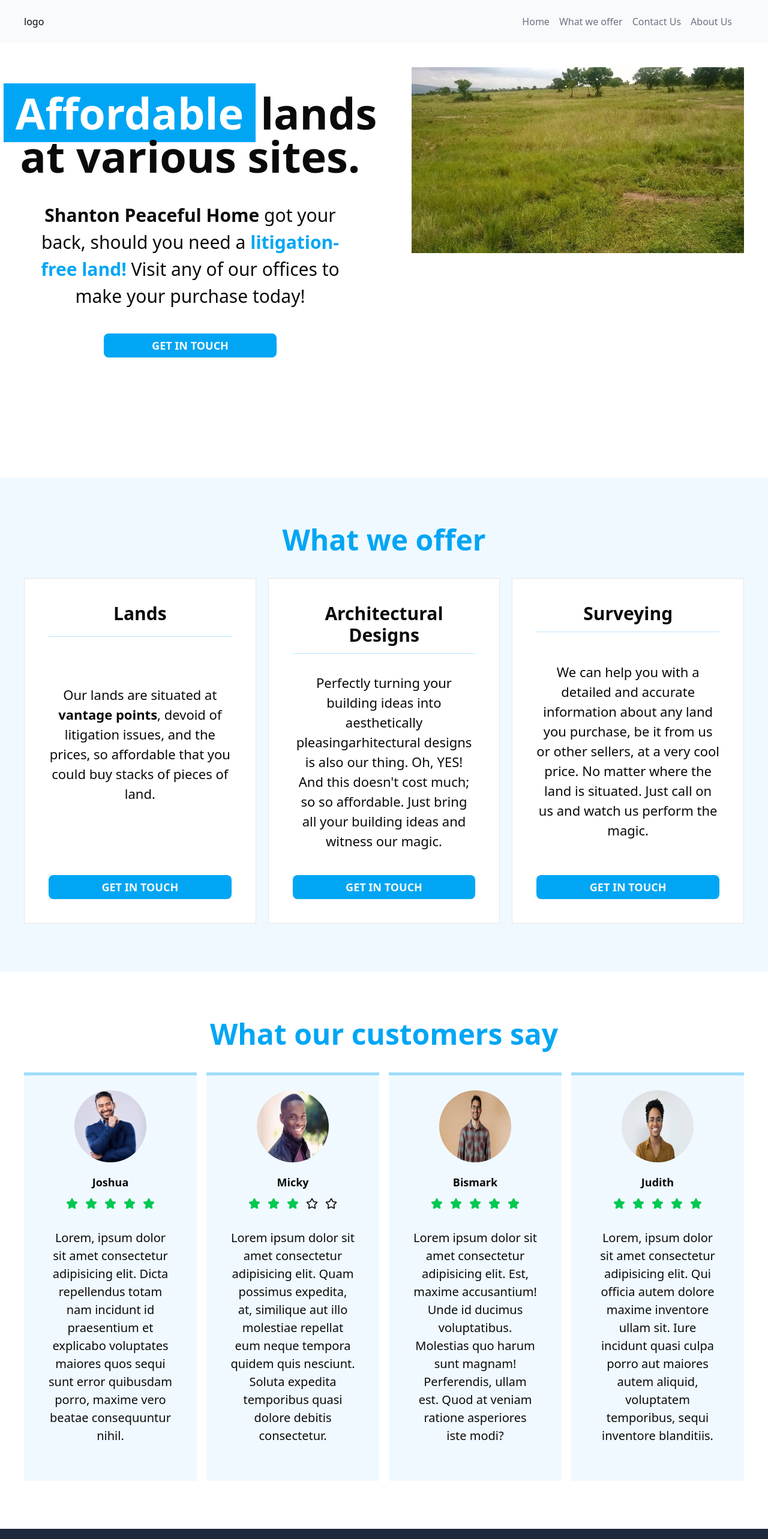
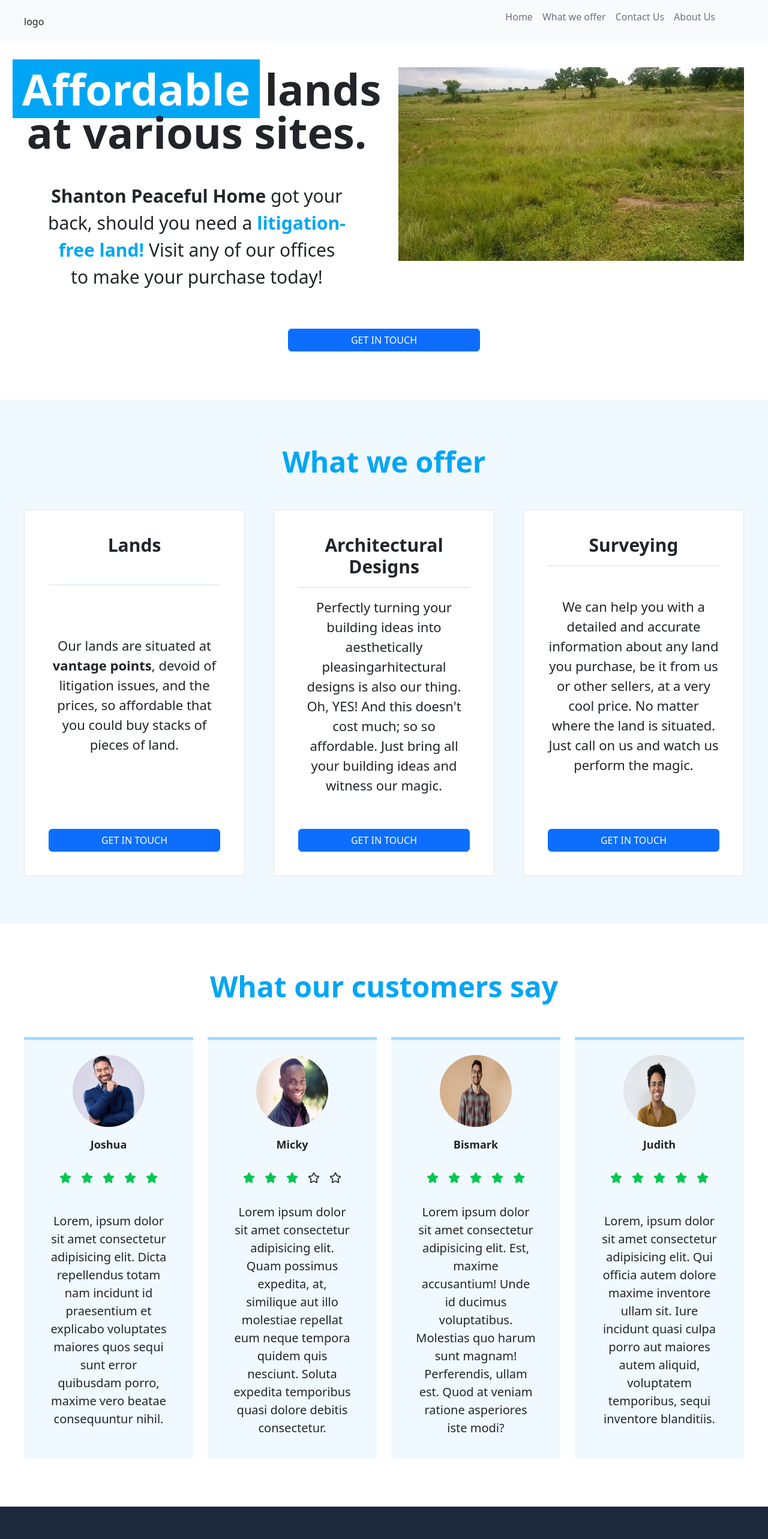
Before and after one commit to niiboye-laryea/affordable_landsites, a React (Vite) app: page / in a window 1280 px wide. Shown: the top 2566 px of the page at 60% size. Built offline with nearby package versions, Linux system fonts and the light colour scheme.

Commit message:
Addition of Boostrap

```diff
--- a/package.json
+++ b/package.json
@@ -12,11 +12,13 @@
   "dependencies": {
     "@radix-ui/react-slot": "^1.1.2",
     "@tailwindcss/vite": "^4.0.12",
+    "bootstrap": "^5.3.3",
     "class-variance-authority": "^0.7.1",
     "clsx": "^2.1.1",
     "framer-motion": "^12.4.11",
     "lucide-react": "^0.479.0",
     "react": "^19.0.0",
+    "react-bootstrap": "^2.10.9",
     "react-dom": "^19.0.0",
     "react-icons": "^5.5.0",
     "tailwind-merge": "^3.0.2",
--- a/src/components/App.jsx
+++ b/src/components/App.jsx
@@ -1,5 +1,6 @@
 import { Landing, Navbar, OurServices, Testimonials } from "../components"
 import Contacts from "./Contacts"
+import 'bootstrap/dist/css/bootstrap.min.css';
 
 let App = () => {
     return (<>
--- a/src/components/Landing.jsx
+++ b/src/components/Landing.jsx
@@ -1,28 +1,27 @@
-import { Button } from "./ui/button"
+import { Button } from "react-bootstrap"
 
 var Landing = () => {
     return (<>
-        <div className="h-auto w-full pb-20">
-            <div className="grid grid-cols-1 lg:grid-cols-1 xl:grid-cols-2 gap-3 text-center py-10">
-                <div className="flex flex-col items-center text-center w-full p-10">
-                    <p className="w-fit font-bold text-grey-900 text-5xl md:text-6xl lg:text-7xl">
-                        <span className="bg-sky-500 text-white px-5 mr-2">Affordable</span>
+        <div className="h-auto w-full pb-10">
+            <div className="grid grid-cols-1 lg:grid-cols-2 gap-5 text-center py-10 px-10">
+                <div className="flex flex-col items-center text-center w-full px-10">
+                    <p className="w-fit font-bold text-grey-900 text-5xl md:text-6xl lg:text-7xl mb-5">
+                        <span className="bg-sky-500 text-white px-3 mr-2">Affordable</span>
                         lands at various sites.
                     </p>
-                    <p className="mt-10 text-[22px] md:lg:xl:text-[30px]">
+                    <p className="text-[22px] md:lg:xl:text-[30px]">
                         <span className="font-bold">Shanton Peaceful Home</span> got your back, should you need a
                         <span className="text-sky-500 font-bold"> litigation-free land! </span> Visit any of our
                         offices to make your purchase today!
                     </p>
-
-                    <section className="mt-10 mb-10">
-                        <p>
-                            <Button size="lg" className="bg-sky-500 w-full font-bold text-[15px] px-20 md:text-[18px] lg:text-[18px] xl:text-[18px] cursor-pointer">GET IN TOUCH</Button>
-                        </p>
+                </div>
+                <div className="w-auto">
+                    <img src="/land_sites/land1.jpg" alt="site-1" className="mr-auto ml-auto" />
+                </div>
+                <div className="w-full lg:col-span-2">
+                    <section className="w-full">
+                        <Button size="md" variant="primary" className="bg-sky-500 w-full md:w-80 font-bold text-[15px] px-20 md:text-[18px] lg:text-[18px] xl:text-[18px] cursor-pointer">GET IN TOUCH</Button>
                     </section>
-                </div>
-                <div className="w-auto px-10">
-                    <img src="/land_sites/land1.jpg" alt="site-1" className="mr-auto ml-auto" />
                 </div>
             </div>
         </div>
--- a/src/components/OurServices.jsx
+++ b/src/components/OurServices.jsx
@@ -1,4 +1,5 @@
-import { Button } from "./ui/button"
+import { Button } from "react-bootstrap"
+
 
 const OurServices = () => {
     return (<>
@@ -17,7 +18,7 @@
                     </div>
                     <div>
                         <section className="mt-10">
-                            <Button size="lg" className="bg-sky-500 font-bold w-full text-[15px] px-20 md:text-[18px] lg:text-[18px] xl:text-[18px] cursor-pointer">GET IN TOUCH</Button>
+                            <Button size="md" variant="primary" className="font-bold w-full text-[15px] px-20 md:text-[18px] lg:text-[18px] xl:text-[18px]">GET IN TOUCH</Button>
                         </section>
                     </div>
                 </div>
@@ -35,7 +36,7 @@
                     </div>
                     <div>
                         <section className="mt-10">
-                            <Button size="lg" className="bg-sky-500 font-bold w-full text-[15px] px-20 md:text-[18px] lg:text-[18px] xl:text-[18px] cursor-pointer">GET IN TOUCH</Button>
+                            <Button size="md" variant="primary" className="font-bold w-full text-[15px] px-20 md:text-[18px] lg:text-[18px] xl:text-[18px]">GET IN TOUCH</Button>
                         </section>
                     </div>
                 </div>
@@ -53,7 +54,7 @@
                     </div>
                     <div>
                         <section className="mt-10">
-                            <Button size="lg" className="bg-sky-500 font-bold w-full text-[15px] px-20 md:text-[18px] lg:text-[18px] xl:text-[18px] cursor-pointer">GET IN TOUCH</Button>
+                            <Button variant="primary" size="md" className="font-bold w-full text-[15px] px-20 md:text-[18px] lg:text-[18px] xl:text-[18px]">GET IN TOUCH</Button>
                         </section>
                     </div>
                 </div>
--- a/src/components/Testimonials.jsx
+++ b/src/components/Testimonials.jsx
@@ -3,12 +3,12 @@
 const Testimonials = () => {
     return (<>
         <div className="w-full pt-20 px-10 text-center">
-            <p className="font-bold text-5xl text-sky-500 mb-10">What our customers say</p>
-            <div className="grid grid-cols-1 md:grid-cols-2 lg:grid-cols-2 xl:grid-cols-4 gap-4 pb-20">
+            <p className="font-bold text-5xl text-sky-500">What our customers say</p>
+            <div className="grid grid-cols-1 md:grid-cols-2 lg:grid-cols-2 xl:grid-cols-4 gap-4 pb-20 mt-15">
                 <div className="testimonies grid grid-cols-1 text-center">
                     <div>
                         <img src="/profile_pictures/profile-1.jpg" alt="profile picture" className="profile" />
-                        <p className="mt-5 font-bold text-[18px]">Joshua</p>
+                        <p className="font-bold text-[18px] mt-3">Joshua</p>
                         <p className="flex flex-row justify-center gap-3 p-3 mr-auto ml-auto">
                             <Star className="w-5 h-5 text-green-500 fill-green-500" />
                             <Star className="w-5 h-5 text-green-500 fill-green-500" />
@@ -18,7 +18,7 @@
                         </p>
                     </div>
                     <div>
-                        <p className="px-10 pb-10 pt-5 text-[20px]">
+                        <p className="px-10 text-[20px]">
                             Lorem, ipsum dolor sit amet consectetur adipisicing elit. Dicta repellendus
                             totam nam incidunt id praesentium et explicabo voluptates maiores quos sequi
                             sunt error quibusdam porro, maxime vero beatae consequuntur nihil.
@@ -28,7 +28,7 @@
                 <div className="testimonies grid grid-cols-1 text-center">
                     <div>
                         <img src="/profile_pictures/profile-2.jpg" alt="profile picture" className="profile" />
-                        <p className="mt-5 font-bold text-[18px]">Micky</p>
+                        <p className="font-bold text-[18px] mt-3">Micky</p>
                         <p className="flex flex-row justify-center gap-3 p-3 mr-auto ml-auto">
                             <Star className="w-5 h-5 text-green-500 fill-green-500" />
                             <Star className="w-5 h-5 text-green-500 fill-green-500" />
@@ -38,7 +38,7 @@
                         </p>
                     </div>
                     <div>
-                        <p className="px-10 pb-10 pt-5 text-[20px]">
+                        <p className="px-10 text-[20px]">
                             Lorem ipsum dolor sit amet consectetur adipisicing elit. Quam possimus expedita,
                             at, similique aut illo molestiae repellat eum neque tempora quidem quis nesciunt.
                             Soluta expedita temporibus quasi dolore debitis consectetur.
@@ -48,7 +48,7 @@
                 <div className="testimonies grid grid-cols-1 text-center">
                     <div>
                         <img src="/profile_pictures/profile-3.jpg" alt="profile picture" className="profile" />
-                        <p className="mt-5 font-bold text-[18px]">Bismark</p>
+                        <p className="mt-3 font-bold text-[18px]">Bismark</p>
                         <p className="flex flex-row justify-center gap-3 p-3 mr-auto ml-auto">
                             <Star className="w-5 h-5 text-green-500 fill-green-500" />
                             <Star className="w-5 h-5 text-green-500 fill-green-500" />
@@ -58,7 +58,7 @@
                         </p>
                     </div>
                     <div>
-                        <p className="px-10 pb-10 pt-5 text-[20px]">
+                        <p className="px-10 text-[20px]">
                             Lorem ipsum dolor sit amet consectetur adipisicing elit. Est, maxime accusantium!
                             Unde id ducimus voluptatibus. Molestias quo harum sunt magnam! Perferendis, ullam est.
                             Quod at veniam ratione asperiores iste modi?
@@ -68,7 +68,7 @@
                 <div className="testimonies grid grid-cols-1 text-center">
                     <div>
                         <img src="/profile_pictures/profile-4.jpg" alt="profile picture" className="profile" />
-                        <p className="mt-5 font-bold text-[18px]">Judith</p>
+                        <p className="mt-3 font-bold text-[18px]">Judith</p>
                         <p className="flex flex-row justify-center gap-3 p-3 mr-auto ml-auto">
                             <Star className="w-5 h-5 text-green-500 fill-green-500" />
                             <Star className="w-5 h-5 text-green-500 fill-green-500" />
@@ -78,7 +78,7 @@
                         </p>
                     </div>
                     <div>
-                        <p className="px-10 pb-10 pt-5 text-[20px]">
+                        <p className="px-10 text-[20px]">
                             Lorem, ipsum dolor sit amet consectetur adipisicing elit. Qui officia autem dolore
                             maxime inventore ullam sit. Iure incidunt quasi culpa porro aut maiores autem aliquid,
                             voluptatem temporibus, sequi inventore blanditiis.
```
Also changed, not shown: 1 other file (tests, documents, lock files or other folders).
